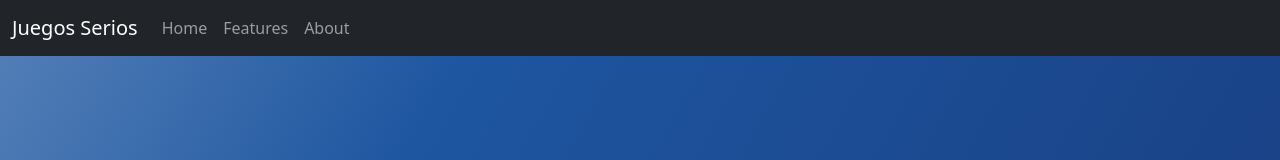
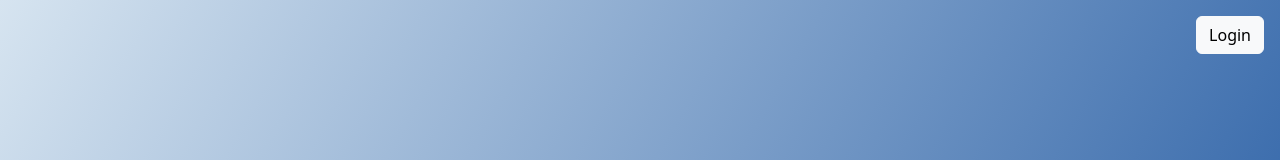
Before and after one commit to charrassebastian/games-catalog-frontend, a React (Vite) app in the folder juegos-serios-frontend/: page / in a window 1280 px wide. Shown: the top 160 px of the page. Built offline with nearby package versions, Linux system fonts and the light colour scheme; a web font is replaced by a local one.

Commit message:
Removed the navbar and now the login form is accessible

```diff
--- a/juegos-serios-frontend/src/App.tsx
+++ b/juegos-serios-frontend/src/App.tsx
@@ -1,4 +1,3 @@
-import { Login } from './Login/Login';
 import { AuthProvider } from './contexts/AuthContext';
 import { QueryClient, QueryClientProvider } from '@tanstack/react-query';
 import './App.css';
@@ -7,17 +6,13 @@ import { WelcomeScreen } from './WelcomeScreen/WelcomeScreen';
 const queryClient = new QueryClient();
 
 function App() {
-  const isLoggedIn = true; /*CAMBIAR A 'false' para poder ver login*/
-
   return (
     <>
-      {isLoggedIn ?
         <AuthProvider>
           <QueryClientProvider client={queryClient}>
-            <WelcomeScreen isLoggedIn={isLoggedIn}/>
+            <WelcomeScreen/>
           </QueryClientProvider>
         </AuthProvider>
-        : <Login />}
     </>
   )
 }
--- /dev/null
+++ b/juegos-serios-frontend/src/AuthenticationComponent/AuthenticationComponent.tsx
@@ -0,0 +1,39 @@
+import { useState } from 'react'
+import Popup from '../Popup/popup';
+import { Login } from '../Login/Login';
+
+export const AuthenticationComponent = () => {
+    const isLoggedIn = false;
+    const [isLoginOpened, setIsLoginOpened] = useState(false)
+
+    const handleLoginClose = () => {
+        setIsLoginOpened(false);
+    }
+
+    const handleOpenLogin = () => {
+        setIsLoginOpened(true);
+    }
+
+    const handleLoginSubmit= () => {
+        setIsLoginOpened(false);
+    }
+
+    const handleLogout = () => {
+        localStorage.removeItem('token');
+    }
+
+    return (
+        <>
+            <div className="position-relavite">
+                { isLoggedIn ? <button className="btn btn-light log-btn position-absolute m-3 top-0 end-0" onClick={handleLogout}>Logout</button> : <button className="btn btn-light log-btn position-absolute m-3 top-0 end-0" onClick={handleOpenLogin}>Login</button>}
+            </div>
+
+            { isLoginOpened
+            ?   <Login handleClose={handleLoginClose} handleLogin={handleLoginSubmit} />
+            :    null}
+            {/* <Popup isOpen={isLoginOpened}>
+                <Login handleClose={handleLoginClose} handleLogin={handleLoginSubmit} />
+            </Popup> */}
+        </>
+    )
+}
--- a/juegos-serios-frontend/src/Login/Login.tsx
+++ b/juegos-serios-frontend/src/Login/Login.tsx
@@ -1,11 +1,20 @@
-import {Input} from './Input';
+import { useState } from 'react';
 
-export function Login() {
+export function Login({ handleClose, handleLogin }: { handleClose: () => void, handleLogin: (username: string, password: string) => void }) {
+  const [username, setUsername] = useState("")
+  const [password, setPassword] = useState("")
+
+  const handleUsernameChange = (e: React.ChangeEvent<HTMLInputElement>) => setUsername(e.target.value)
+  const handlePasswordChange = (e: React.ChangeEvent<HTMLInputElement>) => setPassword(e.target.value)
+
   return (
-    <form className="formLogin background-gradient">
-      <Input type="text" placeholder="Username" />
-      <Input type="password" placeholder="Password" />
-      <button type="submit">Login</button>
-    </form>
+    <div className='loginPopUp'>
+      <div className="formLogin background-gradient">
+        <input type="text" placeholder="Username" onChange={handleUsernameChange} />
+        <input className='mb-3' type="password" placeholder="Password" onChange={handlePasswordChange} />
+        <button className='mb-3' onClick={() => handleLogin(username, password)}>Login</button>
+        <button className='mb-3 closeLoginPopUp' onClick={handleClose}>Close</button>
+      </div>
+    </div>
   );
 }
--- a/juegos-serios-frontend/src/Navbar/Navbar.tsx
+++ /dev/null
@@ -1,65 +0,0 @@
-import { useState } from 'react';
-import { Login } from '../Login/Login';
-import Popup from '../Popup/popup'
-
-export function Navbar({isLoggedIn}: {isLoggedIn: boolean}) {
-    const [isOpen, setIsOpen] = useState(isLoggedIn);
-
-    const closePopup = () => {
-        setIsOpen(!isOpen);
-    };
-
-    return (
-        <header>
-            <nav className="navbar navbar-expand-md navbar-dark fixed-top bg-dark">
-                <div className="container-fluid">
-                    <a className="navbar-brand" href="#">Juegos Serios</a>
-                    <button
-                        className="navbar-toggler"
-                        type="button"
-                        data-bs-toggle="collapse"
-                        data-bs-target="#navbarCollapse"
-                        aria-controls="navbarCollapse"
-                        aria-expanded="false"
-                        aria-label="Toggle navigation"
-                    >
-                        <span className="navbar-toggler-icon"></span>
-                    </button>
-                    <div className="collapse navbar-collapse" id="navbarCollapse">
-                        <ul className="navbar-nav me-auto mb-2 mb-md-0">
-                            <li className="nav-item">
-                                <a className="nav-link " aria-current="page" href="#">Home</a>
-                            </li>
-                            <li className="nav-item">
-                                <a className="nav-link" href="#features">Features</a>
-                            </li>
-                            <li className="nav-item">
-                                <a className="nav-link" href="#">About</a>
-                            </li>
-                            <li className="nav-item">
-                                {!isLoggedIn ? <a className="nav-link" onClick={() => setIsOpen(true)}>Log in</a> : <a>Logout</a>}
-                                <Popup isOpen={!isOpen}>
-                                    <div className='loginPopUp'>
-                                        <div className='closeLoginPopUp' onClick={closePopup}>X</div>
-                                        <Login />
-                                    </div>
-                                </Popup>
-                            </li>
-                        </ul>
-                        {/* <form className="d-flex" role="search">
-                            <input
-                                className="form-control me-2"
-                                type="search"
-                                placeholder="Search"
-                                aria-label="Search"
-                            />
-                            <button className="btn btn-outline-success" type="submit">
-                                Search
-                            </button>
-                        </form> */}
-                    </div>
-                </div>
-            </nav>
-        </header>
-    )
-}
--- a/juegos-serios-frontend/src/WelcomeScreen/WelcomeScreen.tsx
+++ b/juegos-serios-frontend/src/WelcomeScreen/WelcomeScreen.tsx
@@ -1,16 +1,17 @@
 import { useState } from 'react';
 // import { useAuth } from '../contexts/AuthContext';
-import { Navbar } from '../Navbar/Navbar';
+import { AuthenticationComponent } from '../AuthenticationComponent/AuthenticationComponent';
 import { Features } from '../Features/Features';
 import { Footer } from '../Footer/Footer';
 import { MainSection } from '../MainSection/MainSection';
-import { baseUrl } from '../constants/url'
+import { baseUrl } from '../constants/url';
 
 import axios from 'axios';
 import { GameList } from '../GameComponents/GameList';
 
-export const WelcomeScreen = ({isLoggedIn = false}: {isLoggedIn: boolean}) => {
+export const WelcomeScreen = () => {
     // const { user } = useAuth();
+    const isLoggedIn = true;
     const getGames = () => axios.get(baseUrl + 'games', {
         params: {
             value: searchValue,
@@ -75,10 +76,9 @@ export const WelcomeScreen = ({isLoggedIn = false}: {isLoggedIn: boolean}) => {
 
     return (
         <>
-            <Navbar isLoggedIn={isLoggedIn}/>
+            <AuthenticationComponent/>
             <MainSection onSearch={onSearch} onClear={onClear} searchValue={searchValue} onSearchValueChange={onSearchValueChange} onlyValidatedContent={onlyValidatedContent} onOnlyValidatedContentChange={onOnlyValidatedContentChange} area={area} onAreaChange={onAreaChange} purpose={purpose} onPurposeChange={onPurposeChange} market={market} onMarketChange={onMarketChange} gamePublic={gamePublic} onGamePublicChange={onGamePublicChange} />
-            {/* <GameList games={games} isEditable={user ? true : false}/> Picks the appropriate game component */}
-            <GameList games={games} isEditable={true}/> {/* Picks the appropriate game component */}
+            <GameList games={games} isEditable={true}/>
             <Features />
             <Footer />
         </>
--- a/juegos-serios-frontend/src/index.css
+++ b/juegos-serios-frontend/src/index.css
@@ -11,7 +11,7 @@
 .gradient-background {
   background: linear-gradient(300deg, #163172, #1e56a0, #d6e4f0);
   background-size: 180% 180%;
-  animation: gradient-animation 18s ease infinite;
+  /* animation: gradient-animation 18s ease infinite; */
 }
 
 @keyframes gradient-animation {
@@ -73,7 +73,6 @@ input[type]{
 
 .formLogin > Input{
   margin-top: 10%;
-
   padding-top: 5%;
   padding-bottom: 5%;
 
@@ -84,14 +83,14 @@ input[type]{
   border-radius: 4px;
 }
 
-.formLogin button{
+/* .formLogin button{
   margin-top: 10%;
 
   padding-top: 5%;
   padding-bottom: 5%;
 
   background-color: rgb(149, 187, 61);
-}
+} */
 
 .loginPopUp{
   background-color: rgb(239, 243, 255);
@@ -101,7 +100,7 @@ input[type]{
   margin-top: 15%;
   left: 40%;
   transform: translate(-50%, 50%);
-
+  z-index: 500;
   border-radius: 25px;
 
   box-shadow: 5px 10px;
@@ -109,11 +108,11 @@ input[type]{
   padding: 3%;
 }
 
-.closeLoginPopUp {
+/* .closeLoginPopUp {
   position: absolute;
   top: 5%;
   left: 5%;
-}
+} */
 
 /* ****************Features**************** */
 img {
```
